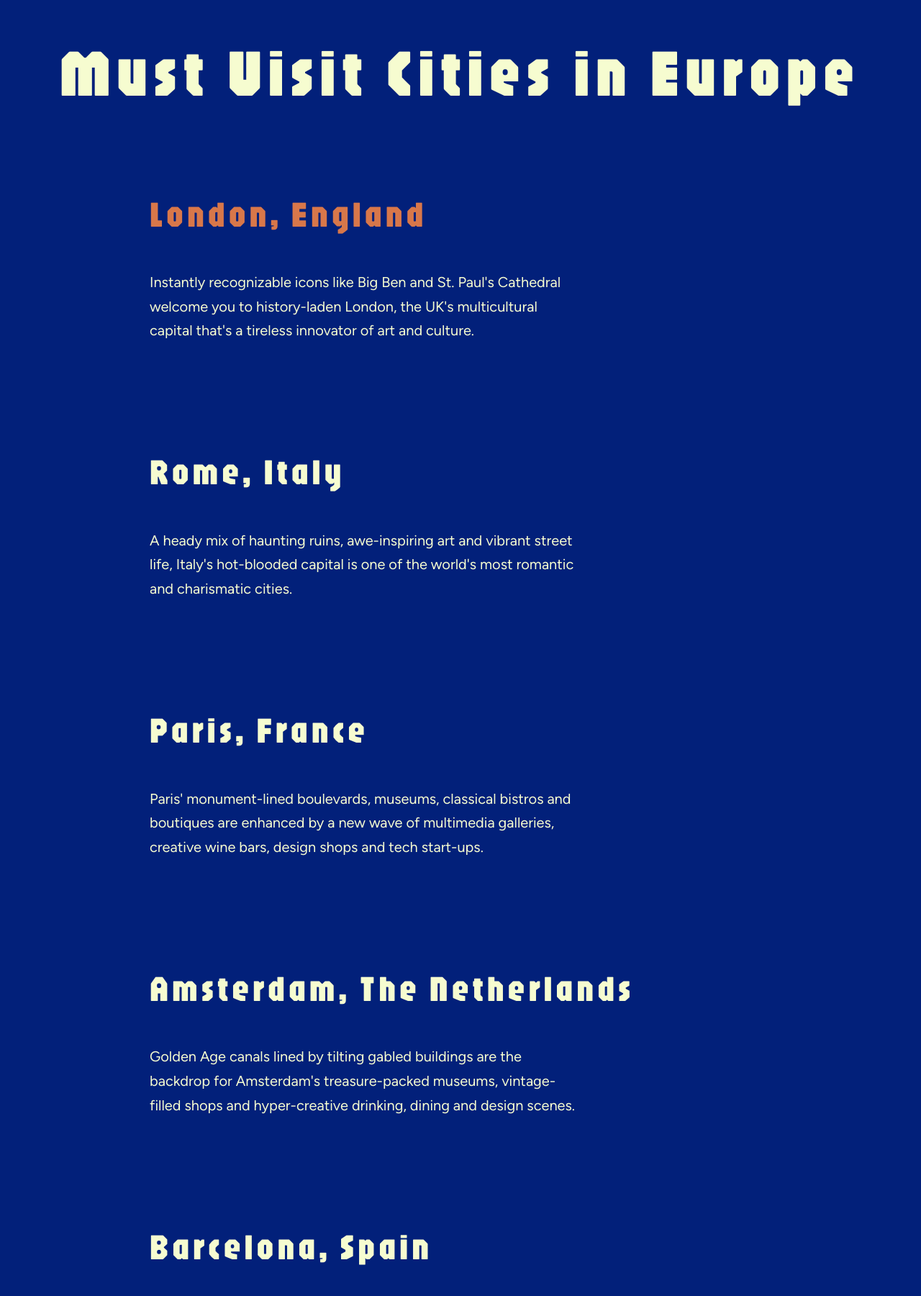
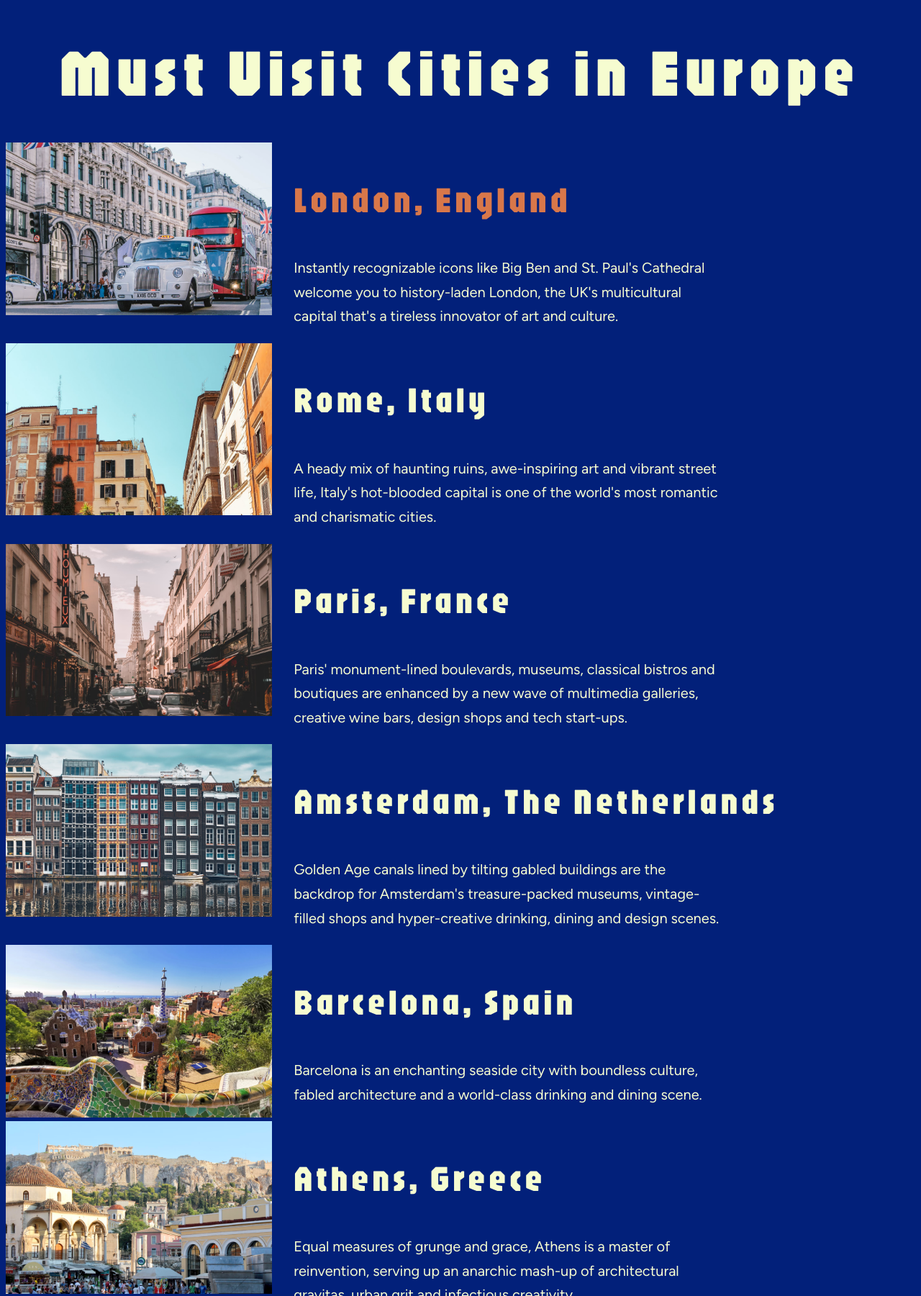
Before and after one commit to Ethan-Collis/Ethans-In-Class-Website, a plain HTML site: page index.html in a window 1280 px wide. Shown: the top 1801 px of the page at 72% size. Drawn offline with Linux system fonts and the light colour scheme.

Commit message:
Flex box introduction

```diff
--- a/index.html
+++ b/index.html
@@ -7,67 +7,117 @@
     <body>
         <h1>Must Visit Cities in Europe</h1>
         <section>
-            <div class="city-wrapper london">
+            <div class="city-wrapper">
+                <div class="city-img">
+                    <img src="London Assests 2/london.png" alt="London, England" class="w-100">
+                </div>
+                <div class="city-text">
                 <h2>
                     <a href="London.html" class="decoration">London, England</a>
                 </h2>
                 <p>
                     Instantly recognizable icons like Big Ben and St. Paul's Cathedral welcome you to history-laden London, the UK's multicultural capital that's a tireless innovator of art and culture.
                 </p>
+                </div>
             </div>
             <div class="city-wrapper">
+                <div class="city-img">
+                    <img src="London Assests 2/rome.png" alt="Rome, Italy" class="w-100">
+                </div>
+                <div class="city-text">
                 <h2>Rome, Italy</h2>
                 <p>
                     A heady mix of haunting ruins, awe-inspiring art and vibrant street life, Italy's hot-blooded capital is one of the world's most romantic and charismatic cities.
                 </p>
+                </div>
             </div>
             <div class="city-wrapper">
+                <div class="city-img">
+                    <img src="London Assests 2/paris.png" alt="Paris, France" class="w-100">
+                </div>
+                <div class="city-text">
                 <h2>Paris, France</h2>
                 <p>
                     Paris' monument-lined boulevards, museums, classical bistros and boutiques are enhanced by a new wave of multimedia galleries, creative wine bars, design shops and tech start-ups.
                 </p>
+                </div>
             </div>
             <div class="city-wrapper">
+                <div class="city-img">
+                    <img src="London Assests 2/amsterdam.png" alt="Amsterdam, The Netherlands" class="w-100">
+                </div>
+                <div class="city-text">
                 <h2>Amsterdam, The Netherlands</h2>
                 <p>
                     Golden Age canals lined by tilting gabled buildings are the backdrop for Amsterdam's treasure-packed museums, vintage-filled shops and hyper-creative drinking, dining and design scenes.
                 </p>
+                </div>
             </div>
             <div class="city-wrapper">
+                <div class="city-img">
+                    <img src="London Assests 2/barcelona.png" alt="Barcelona, Spain" class="w-100">
+                </div>
+                <div class="city-text">
                 <h2>Barcelona, Spain</h2>
                 <p>
                     Barcelona is an enchanting seaside city with boundless culture, fabled architecture and a world-class drinking and dining scene.
                 </p>
+                </div>
             </div>
             <div class="city-wrapper">
+                <div class="city-img">
+                    <img src="London Assests 2/athens.png" alt="Athens, Greece" class="w-100">
+                </div>
+                <div class="city-text">
                 <h2>Athens, Greece</h2>
                 <p>
                     Equal measures of grunge and grace, Athens is a master of reinvention, serving up an anarchic mash-up of architectural gravitas, urban grit and infectious creativity.
                 </p>
+                </div>
             </div>
             <div class="city-wrapper">
+                <div class="city-img">
+                    <img src="London Assests 2/lake-como.png" alt="Lake Como, Italy" class="w-100">
+                </div>
+                <div class="city-text">
                 <h2>Lake Como, Italy</h2>
                 <p>
                     Como (aka Lario) is the most ‘James Bond’ of the Italian lakes, where shiny red Ferraris weave through narrow lakeside towns and neoclassical villas take on a whole new level of opulence. Parts of the 2006 Bond movie Casino Royale were filmed here and many of the fancy lakeside hotels have a 007 price tag.
                 </p>
+                </div>
             </div>
             <div class="city-wrapper">
+                <div class="city-img">
+                    <img src="London Assests 2/madrid.png" alt="Madrid, Spain" class="w-100">
+                </div>
+                <div class="city-text">
                 <h2>Madrid, Spain</h2>
                 <p>
                     Madrid has excellent art museums, phenomenal food, enormous parks and Europe’s largest palace, but its inclusive atmosphere is what really makes the city soar.
                 </p>
+                </div>
             </div>
             <div class="city-wrapper">
+                <div class="city-img">
+                    <img src="London Assests 2/stockholm.png" alt="Stockholm, Sweden" class="w-100">
+                </div>
+                <div class="city-text">
                 <h2>Stockholm, Sweden</h2>
                 <p>
                     Stockholmers call their city 'beauty on water'. But despite the well-preserved historic core, Stockholm is no museum piece: it's modern, dynamic and ever-evolving.
                 </p>
+                </div>
             </div>
             <div class="city-wrapper">
+                <div class="city-img">
+                    <img src="London Assests 2/lisbon.png" alt="Libson, Portugal" class="w-100">
+                </div>
+                <div class="city-text">
                 <h2>Lisbon, Portugal</h2>
                 <p>
                     Seven cinematic hillsides overlooking the Rio Tejo cradle Lisbon's postcard-perfect panorama of cobbled alleyways, ancient ruins and white-domed cathedrals, a captivating scene crafted over centuries.
                 </p>
+                </div>
             </div>
         </section>
         <footer>
--- a/stylize.css
+++ b/stylize.css
@@ -56,9 +56,16 @@ font-weight: 400px;
 a {color: #d8774a}
 
 .city-wrapper {
-    padding: 20px;
-    padding-left: 200px;
-    margin-bottom: 40px;
+    display: flex;
+    gap: 30px;
+}
+
+.city-img {
+    width: 30%;
+}
+
+.city-text{
+    width: 70%;
 }
 
 .details-words {
```
Also changed, not shown: London Assests 2/amsterdam.png (added), London Assests 2/athens.png (added), London Assests 2/barcelona.png (added), London Assests 2/lake-como.png (added), London Assests 2/lisbon.png (added), London Assests 2/london.png (added), London Assests 2/madrid.png (added), London Assests 2/paris.png (added), London Assests 2/rome.png (added), London Assests 2/stockholm.png (added), 4 other files.
